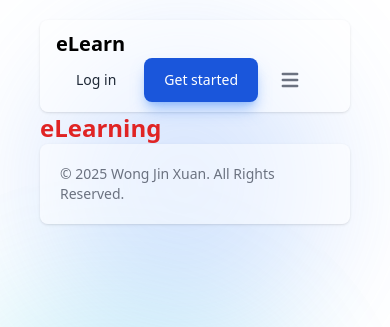
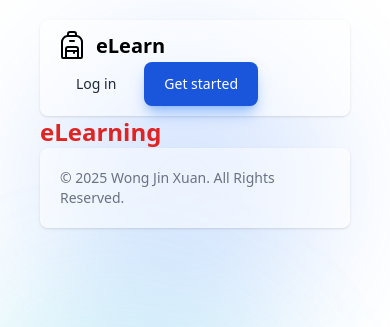
Before and after one commit to Jx1126/awd-final, a Django app: page / in a window 390 px wide. Shown: the top 327 px of the page. Run offline with Django 5.2, Linux system fonts and the light colour scheme; style sheets or scripts are compiled from the project's sources; some libraries are stand-ins or nearby versions.

Commit message:
refactor(ui): update if-else statement to reduce code repetition

```diff
--- a/elearning/templates/base.html
+++ b/elearning/templates/base.html
@@ -60,45 +60,26 @@
     </div>
   {% endif %}
 
-  {% if user.is_authenticated %}
+  {% comment %} Header Navigation Bar {% endcomment %}
   <header>
+
     <nav class="bg-white/50 border-gray-200 px-4 lg:px-6 py-2.5 mx-10 sm:mx-24 md:mx-36 lg:mx-48 shadow-sm rounded-lg mt-5">
       <div class="flex flex-wrap justify-between items-center mx-auto max-w-screen-xl">
-          <a href="/user/home/" class="flex items-center">
+        <a {% if user.is_authenticated %} href="/user/home/" {% else %} href="#" {% endif %} class="flex items-center gap-2">
+          <svg xmlns="http://www.w3.org/2000/svg" width="32" height="32" fill="#000000" viewBox="0 0 256 256"><path d="M168,40.58V32A24,24,0,0,0,144,8H112A24,24,0,0,0,88,32v8.58A56.09,56.09,0,0,0,40,96V216a16,16,0,0,0,16,16H200a16,16,0,0,0,16-16V96A56.09,56.09,0,0,0,168,40.58ZM112,24h32a8,8,0,0,1,8,8v8H104V32A8,8,0,0,1,112,24Zm56,136H88v-8a8,8,0,0,1,8-8h64a8,8,0,0,1,8,8ZM88,176h48v8a8,8,0,0,0,16,0v-8h16v40H88Zm112,40H184V152a24,24,0,0,0-24-24H96a24,24,0,0,0-24,24v64H56V96A40,40,0,0,1,96,56h64a40,40,0,0,1,40,40V216ZM152,88a8,8,0,0,1-8,8H112a8,8,0,0,1,0-16h32A8,8,0,0,1,152,88Z"></path></svg>
           <span class="self-center text-xl font-semibold whitespace-nowrap">eLearn</span>
         </a>
         <div class="flex items-center lg:order-2">
+            {% if user.is_authenticated %}
               <a href="/user/logout/" class="px-5 py-3 me-2 text-sm font-medium text-white bg-red-600/80 shadow-lg ease-in-out transition shadow-red-400/70 rounded-lg hover:bg-red-700 focus:ring-4 focus:ring-red-300 focus:outline-none">Log out</a>
-            <button data-collapse-toggle="mobile-menu-2" type="button" class="inline-flex items-center p-2 ml-1 text-sm text-gray-500 rounded-lg lg:hidden hover:bg-gray-100 focus:outline-none focus:ring-2 focus:ring-gray-200" aria-controls="mobile-menu-2" aria-expanded="false">
-              <span class="sr-only">Open main menu</span>
-              <svg class="w-6 h-6" fill="currentColor" viewBox="0 0 20 20" xmlns="http://www.w3.org/2000/svg"><path fill-rule="evenodd" d="M3 5a1 1 0 011-1h12a1 1 0 110 2H4a1 1 0 01-1-1zM3 10a1 1 0 011-1h12a1 1 0 110 2H4a1 1 0 01-1-1zM3 15a1 1 0 011-1h12a1 1 0 110 2H4a1 1 0 01-1-1z" clip-rule="evenodd"></path></svg>
-              <svg class="hidden w-6 h-6" fill="currentColor" viewBox="0 0 20 20" xmlns="http://www.wcl3.org/2000/svg"><path fill-rule="evenodd" d="M4.293 4.293a1 1 0 011.414 0L10 8.586l4.293-4.293a1 1 0 111.414 1.414L11.414 10l4.293 4.293a1 1 0 01-1.414 1.414L10 11.414l-4.293 4.293a1 1 0 01-1.414-1.414L8.586 10 4.293 5.707a1 1 0 010-1.414z" clip-rule="evenodd"></path></svg>
-            </button>
+            {% else %}
+              <a href="/user/login/" class="text-gray-800 hover:bg-gray-50 focus:ring-4 focus:ring-gray-300 font-medium rounded-lg text-sm me-2 lg:px-5 py-3 px-5 lg:py-2.5 mr-2 focus:outline-none">Log in</a>
+              <a href="/user/register/" class="px-5 py-3 me-2 text-sm font-medium text-white bg-blue-700 rounded-lg shadow-lg ease-in-out transition shadow-blue-400/70 hover:bg-blue-800 focus:ring-4 focus:ring-blue-300 focus:outline-none">Get started</a>
+            {% endif %}
           </div>
         </div>
       </nav>
     </header>
-  {% else %}
-    <header>
-      <nav class="bg-white/50 border-gray-200 px-4 lg:px-6 py-2.5 mx-10 sm:mx-24 md:mx-36 lg:mx-48 shadow-sm rounded-lg mt-5">
-        <div class="flex flex-wrap justify-between items-center mx-auto max-w-screen-xl">
-          <a href="/user/home/" class="flex items-center">
-            <span class="self-center text-xl font-semibold whitespace-nowrap">eLearn</span>
-          </a>
-          <div class="flex items-center lg:order-2">
-            <a href="/user/login/" class="text-gray-800 hover:bg-gray-50 focus:ring-4 focus:ring-gray-300 font-medium rounded-lg text-sm me-2 lg:px-5 py-3 px-5 lg:py-2.5 mr-2 focus:outline-none">Log in</a>
-            <a href="/user/register/" class="px-5 py-3 me-2 text-sm font-medium text-white bg-blue-700 rounded-lg shadow-lg ease-in-out transition shadow-blue-400/70 hover:bg-blue-800 focus:ring-4 focus:ring-blue-300 focus:outline-none">Get started</a>
-            <button data-collapse-toggle="mobile-menu-2" type="button" class="inline-flex items-center p-2 ml-1 text-sm text-gray-500 rounded-lg lg:hidden hover:bg-gray-100 focus:outline-none focus:ring-2 focus:ring-gray-200" aria-controls="mobile-menu-2" aria-expanded="false">
-              <span class="sr-only">Open main menu</span>
-              <svg class="w-6 h-6" fill="currentColor" viewBox="0 0 20 20" xmlns="http://www.w3.org/2000/svg"><path fill-rule="evenodd" d="M3 5a1 1 0 011-1h12a1 1 0 110 2H4a1 1 0 01-1-1zM3 10a1 1 0 011-1h12a1 1 0 110 2H4a1 1 0 01-1-1zM3 15a1 1 0 011-1h12a1 1 0 110 2H4a1 1 0 01-1-1z" clip-rule="evenodd"></path></svg>
-              <svg class="hidden w-6 h-6" fill="currentColor" viewBox="0 0 20 20" xmlns="http://www.w3.org/2000/svg"><path fill-rule="evenodd" d="M4.293 4.293a1 1 0 011.414 0L10 8.586l4.293-4.293a1 1 0 111.414 1.414L11.414 10l4.293 4.293a1 1 0 01-1.414 1.414L10 11.414l-4.293 4.293a1 1 0 01-1.414-1.414L8.586 10 4.293 5.707a1 1 0 010-1.414z" clip-rule="evenodd"></path></svg>
-            </button>
-          </div>
-        </div>
-      </nav>
-    </header>
-  {% endif %}
-
 
   {% comment %} Background Blobs {% endcomment %}
   <div class="fixed inset-0 -z-10 overflow-hidden">
```
Lines whose indentation alone changed are shown as unchanged.
